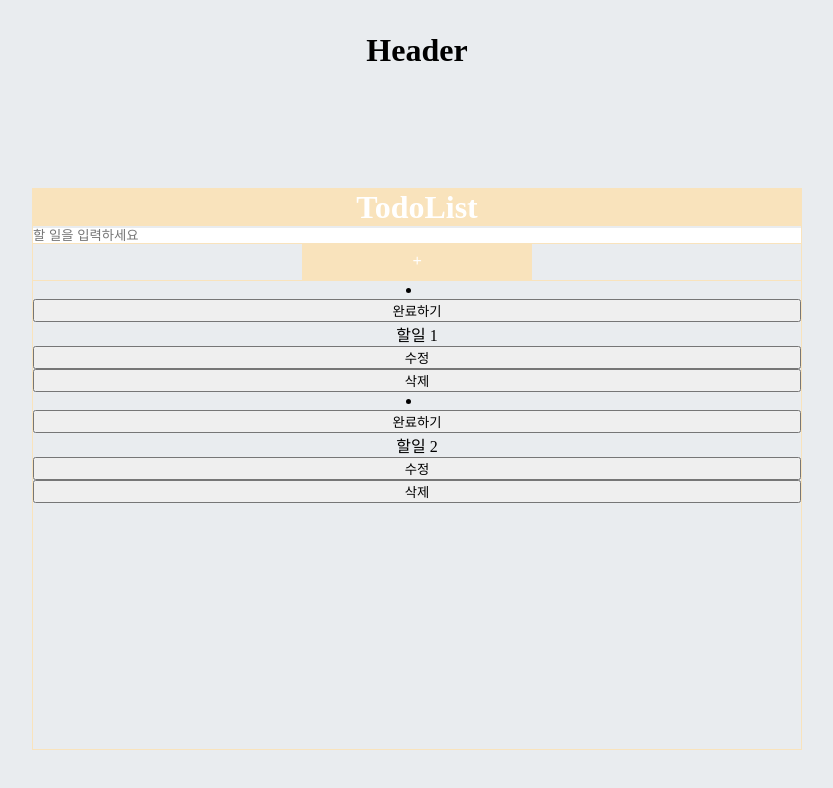
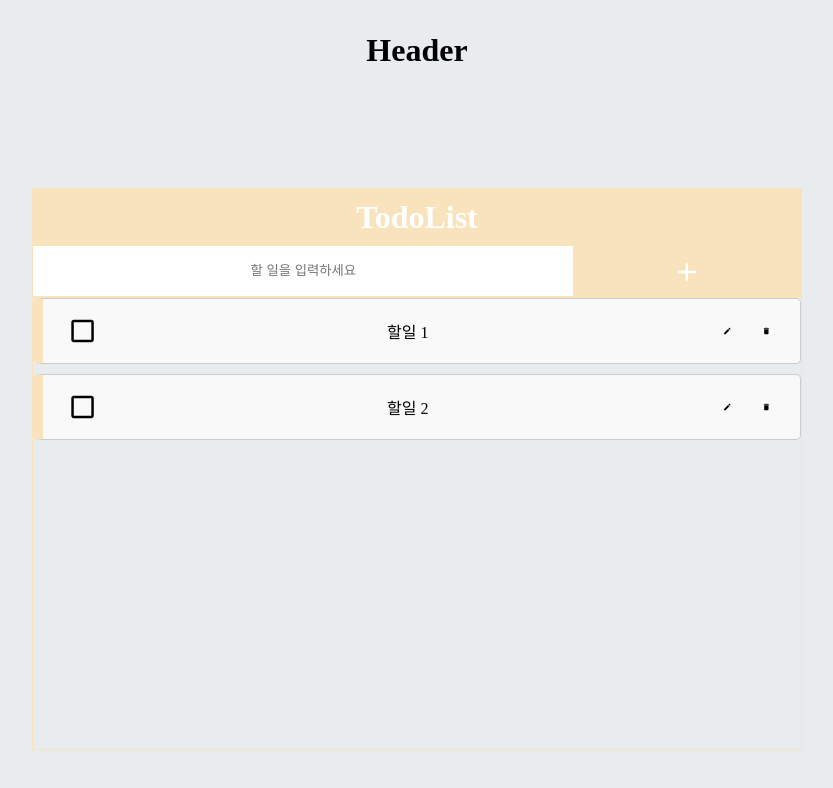
Before and after one commit to DevGochan/ToyProject, a React (Vite) app in the folder vite-project/: page /TodoPage in a window 1280 px wide. Shown: the top 788 px of the page, without its empty margins (255-1088 px from the left). Built offline with nearby package versions, Linux system fonts and the light colour scheme.

Commit message:
TodoList Css 작업중임

```diff
--- a/vite-project/src/components/TodoList/TodoInput.tsx
+++ b/vite-project/src/components/TodoList/TodoInput.tsx
@@ -31,14 +31,27 @@ const TodoInputContainer = styled.div`
   width: 100%;
   display: flex;
   justify-content: center;
+
+  form {
+    display: flex; // form 요소에도 flex 사용
+    width: 100%; // form의 너비를 100%로 설정
+  }
+
   input {
-    width: 100%;
+    width: 70%;
+    height: 40px; // 높이를 명시적으로 설정
     border: none;
     border-bottom: 1px solid #f9e3bc;
+    text-align: center;
+    align-items: center;
+    line-height: 40px; // 높이에 맞춰서 수직 정렬
+    padding: 5px;
+    margin: 0; // 마진 제거
     &:focus {
       outline: none;
     }
   }
+
   button {
     width: 30%;
     background-color: #f9e3bc;
@@ -47,11 +60,20 @@ const TodoInputContainer = styled.div`
     border: none;
     padding: 10px;
     cursor: pointer;
+    display: flex; // 아이콘과 텍스트를 중앙 정렬하기 위해 flex 사용
+    align-items: center; // 수직 중앙 정렬
+    justify-content: center; // 수평 중앙 정렬
+
     &:active {
       box-shadow: inset -0.3rem -0.1rem 1.4rem #fbfbfb,
         inset 0.3rem 0.4rem 0.8rem #bec5d0;
       cursor: pointer;
     }
+
+    svg {
+      font-size: 30px; // 아이콘 크기 조정
+    }
   }
 `;
+
 export default TodoInput;
--- a/vite-project/src/components/TodoList/TodoList.tsx
+++ b/vite-project/src/components/TodoList/TodoList.tsx
@@ -1,23 +1,87 @@
+import { useState } from 'react';
+import styled from 'styled-components';
+import { MdCheckBoxOutlineBlank, MdEdit, MdDelete } from 'react-icons/md';
+import { FaCheckSquare } from 'react-icons/fa';
+
+interface TList {
+  id: number;
+  text: string;
+  completed: boolean;
+}
+
 interface TodoItemProps {
   id: number;
   text: string;
   completed: boolean;
   onClickDelete(id: number): void;
+  onClickUpdate(updatedTodoItem: TList): void;
 }
 
-const TodoList = ({ id, text, completed, onClickDelete }: TodoItemProps) => {
+const TodoList = ({
+  id,
+  text,
+  completed,
+  onClickDelete,
+  onClickUpdate,
+}: TodoItemProps) => {
   return (
-    <li className="todoContainer">
-      {completed ? <button>완료됨</button> : <button>완료하기</button>}
+    <TodoContainer>
+      {completed ? <FaCheckSquare /> : <MdCheckBoxOutlineBlank />}
       <p>{text}</p>
       <div className="buttonContainer">
-        <button type="button">수정</button>
-        <button type="button" onClick={() => onClickDelete(id)}>
-          삭제
-        </button>
+        <MdEdit />
+        <MdDelete onClick={() => onClickDelete(id)} />
       </div>
-    </li>
+    </TodoContainer>
   );
 };
 
+const TodoContainer = styled.div`
+  width: 100%;
+  display: flex;
+  align-items: center;
+  justify-content: space-between;
+  padding: 10px; // 패딩 추가
+  border: 1px solid #ccc;
+  border-radius: 5px;
+  border-left-width: 10px;
+  border-left-color: #f9e3bc;
+  margin-bottom: 10px;
+  background-color: #f9f9f9;
+  box-sizing: border-box; // 박스 크기 계산 방식 변경
+
+  p {
+    display: -webkit-box;
+    -webkit-box-orient: vertical;
+    -webkit-line-clamp: 1; /* 원하는 줄 수 */
+    overflow: hidden;
+    text-overflow: ellipsis;
+    width: 100%;
+  }
+
+  .buttonContainer {
+    display: flex; // flexbox로 변경
+    align-items: center; // 수직 중앙 정렬
+    width: auto; // 자동 너비로 설정
+
+    svg {
+      margin-left: 10px; // 버튼 간의 간격 조정
+      cursor: pointer;
+      font-size: 24px; // 아이콘 크기 조정
+      padding: 10px; // 아이콘 주변에 패딩 추가
+      border-radius: 5px; // 아이콘에 둥근 테두리 추가
+      transition: background-color 0.3s; // 부드러운 배경색 전환
+
+      &:hover {
+        background-color: #e0e0e0; // 호버 시 배경색 변경
+      }
+    }
+  }
+
+  svg {
+    width: 10%;
+    font-size: 30px;
+  }
+`;
+
 export default TodoList;
--- a/vite-project/src/pages/TodoPage.tsx
+++ b/vite-project/src/pages/TodoPage.tsx
@@ -39,6 +39,17 @@ const TodoPage = () => {
     setTodoList(todoList.filter((todoItem) => todoItem.id !== id));
   };
 
+  const textUpdateHandler = (newTodo: TList): void => {
+    const newTodoList = todoList.map((item) => {
+      if (item.id === newTodo.id) {
+        return newTodo;
+      } else {
+        return item;
+      }
+    });
+    setTodoList(newTodoList);
+  };
+
   return (
     <>
       <HomeContainer>
@@ -55,6 +66,7 @@ const TodoPage = () => {
               text={item.text}
               completed={item.completed}
               onClickDelete={textDeleteHandler}
+              onClickUpdate={textUpdateHandler}
             />
           ))}
         </div>
@@ -79,6 +91,8 @@ const HomeContainer = styled.div`
       background-color: #f9e3bc;
       color: #fff;
       text-align: center;
+      padding: 10px;
+      box-sizing: border-box;
     }
   }
 `;
```
